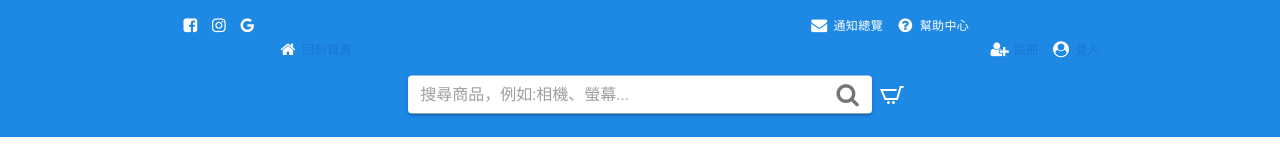
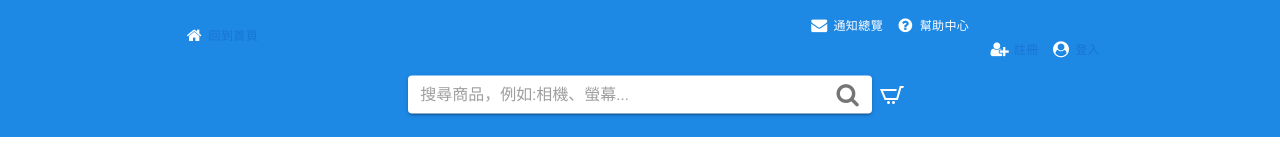
Before and after one commit to Andy-Ho8872/e-commerce-site-front-end, a Nuxt app: page /Auth/login in a window 1280 px wide. Shown: the top 160 px of the page. Built offline with nearby package versions, Linux system fonts and the light colour scheme.

Commit message:
remove social icons

```diff
--- a/components/Header.vue
+++ b/components/Header.vue
@@ -6,14 +6,6 @@
             :class="{ show: active }"
         >
             <div class="content_wrapper d-flex caption">
-                <!-- 社群帳號 icon -->
-                <v-row class="content justify-center mx-1">
-                    <li v-for="(icon, index) in socialList" :key="index">
-                        <v-icon class="mx-1 mb-1" dark small>
-                            {{ icon.icon }}
-                        </v-icon>
-                    </li>
-                </v-row>
                 <!-- 回到首頁 -->
                 <v-row class="mx-1">
                     <li class="mx-1">
@@ -140,18 +132,6 @@ import { mapGetters, mapMutations, mapActions } from 'vuex'
 export default {
     data() {
         return {
-            // 社群媒體
-            socialList: [
-                {
-                    icon: 'fa-facebook-square fa-fw'
-                },
-                {
-                    icon: 'fa-instagram fa-fw'
-                },
-                {
-                    icon: 'fa-google fa-fw'
-                },
-            ],
             // 訊息通知
             noteList: [
                 {
```
